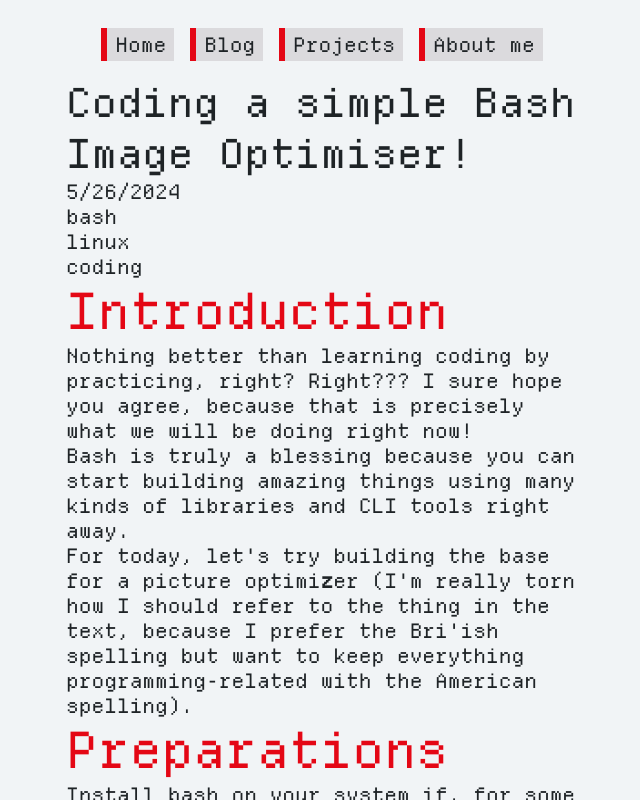
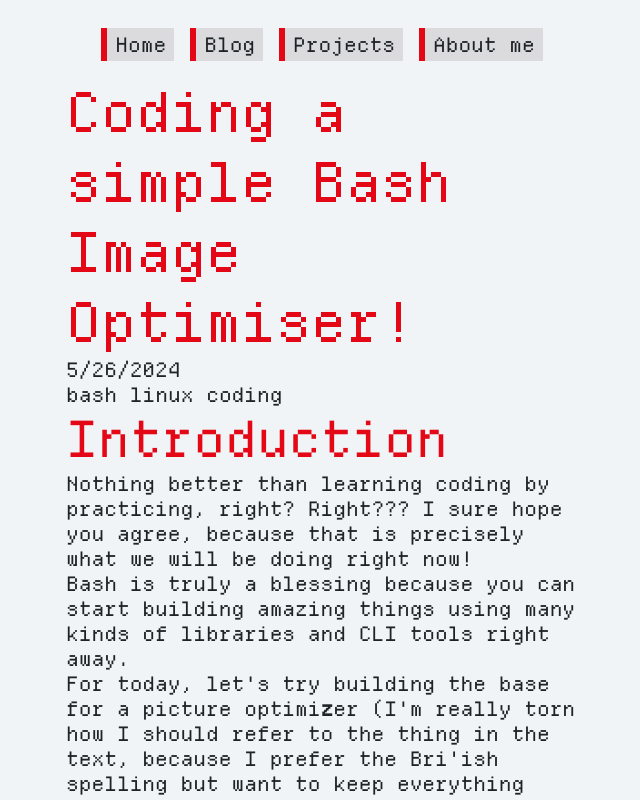
Before and after one commit to verbey/personal-website, a Next.js app: page /blog/bash-image-optimiser in a window 1280 px wide. Shown: the top 800 px of the page, without its empty margins (318-958 px from the left). Built offline with nearby package versions, Linux system fonts and the light colour scheme.

Commit message:
Add basic styles for slug page

```diff
--- a/src/app/blog/[slug]/page.module.css
+++ b/src/app/blog/[slug]/page.module.css
@@ -2,3 +2,14 @@
 	display: flex;
 	flex-direction: column;
 }
+
+.title {
+	color: var(--accent);
+	font-size: 2.75rem;
+}
+
+.tagContainer {
+	display: flex;
+	flex-wrap: wrap;
+	gap: 1svw;
+}
--- a/src/app/blog/[slug]/page.tsx
+++ b/src/app/blog/[slug]/page.tsx
@@ -32,11 +32,11 @@ export default async function Post({ params }: { params: { slug: string } }) {
 	return (
 		<div className={styles.page}>
 			<header>
-				<h1>{post.frontmatter.title}</h1>
+				<h1 className={styles.title}>{post.frontmatter.title}</h1>
 				<time dateTime={post.frontmatter.date}>
 					{new Date(post.frontmatter.date).toLocaleDateString()}
 				</time>
-				<ul>
+				<ul className={styles.tagContainer}>
 					{post.frontmatter.tags.map((tag: string, index: number) => (
 						<li key={index}>{tag}</li>
 					))}
```
